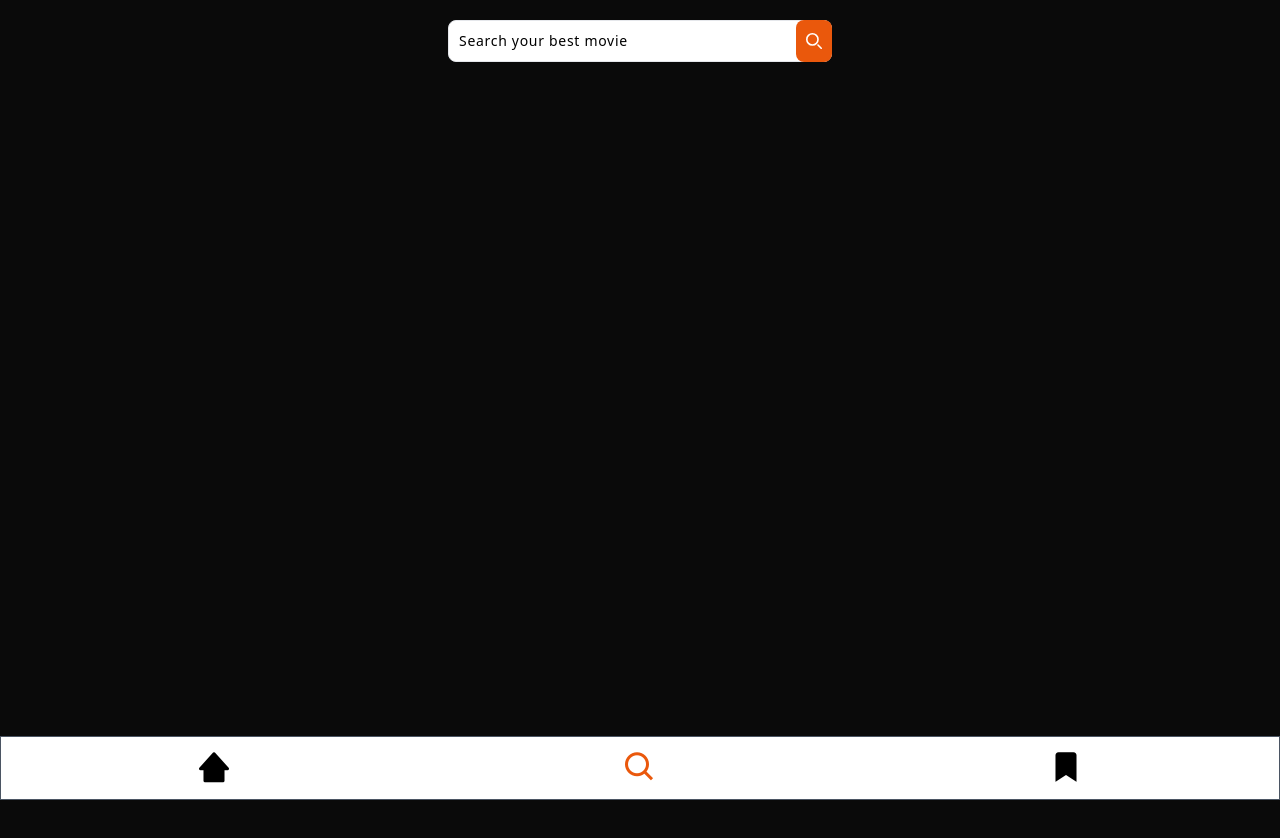
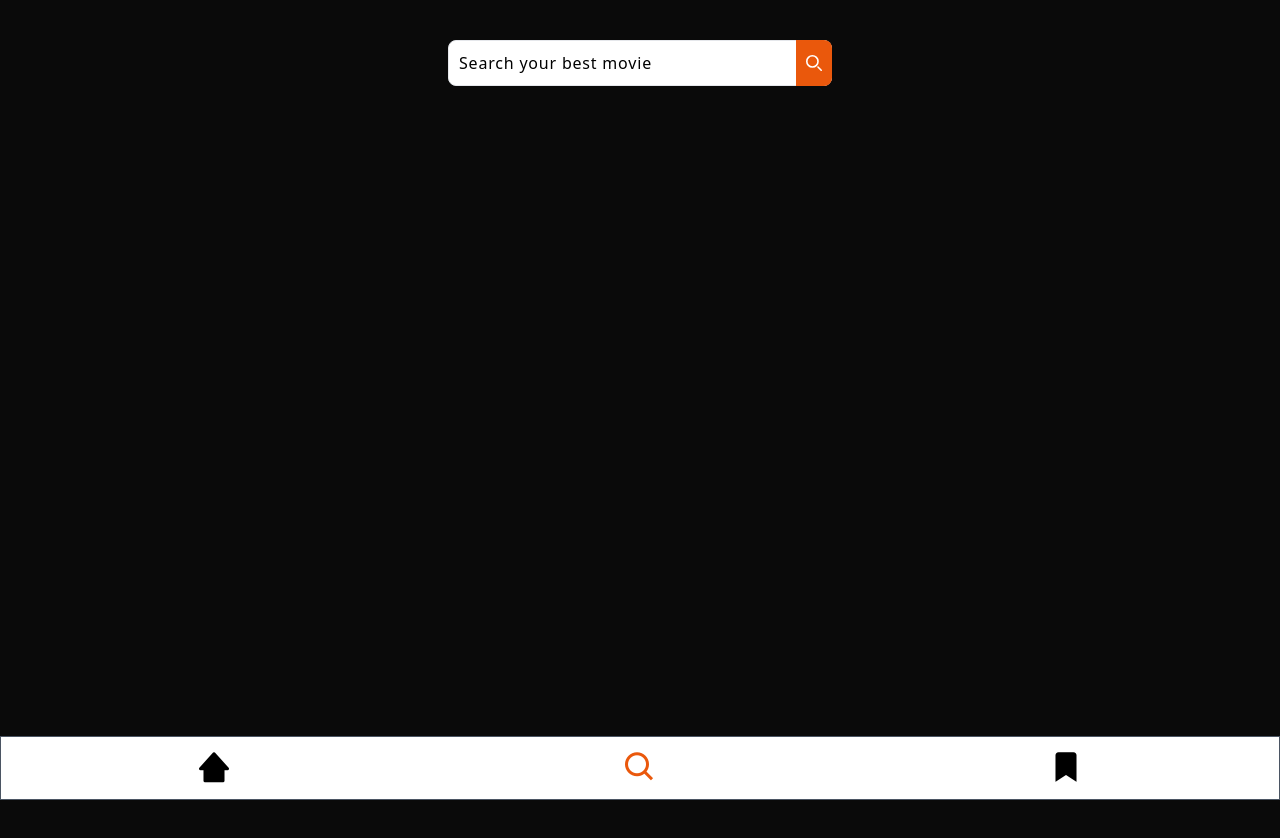
Before and after one commit to GMKRAKEN23/Front-end-Project-CrazyMovie, a React (Vite) app: page /searchmovie in a window 1280 px wide. Built offline with nearby package versions, Linux system fonts and the light colour scheme.

Commit message:
modif search

```diff
--- a/src/pages/SearchMovie/SearchBar.jsx
+++ b/src/pages/SearchMovie/SearchBar.jsx
@@ -1,9 +1,14 @@
 function SearchBar() {
     return (
-        <form className="max-w-lg mx-auto my-5">
+        <form className="max-w-lg mx-auto mt-10">
             <div className="relative w-3/4 mx-auto">
-                <input type="search" id="search-dropdown" className="block p-2.5 w-full regular tracking-wider z-20 text-sm bg-white rounded-lg border focus:border-white bg-white placeholder-black" placeholder="Search your best movie" required />
-                <button type="submit" className="absolute top-0 end-0 p-2.5 text-white font-medium h-full rounded-lg  hover:bg-orange-700 focus:outline-none bg-orange-600">
+                <input
+                type="search"
+                className="block p-2.5 w-full regular tracking-wider z-20 text-base bg-white rounded-lg border bg-white placeholder-black"
+                placeholder="Search your best movie"
+                required
+                />
+                <button type="submit" className="absolute top-0 end-0 p-2.5 text-white font-medium h-full rounded-e-lg  hover:bg-orange-700 focus:outline-none bg-orange-600">
                     <svg className="w-4 h-4" aria-hidden="true" xmlns="http://www.w3.org/2000/svg" fill="none" viewBox="0 0 20 20">
                         <path stroke="currentColor" strokeLinecap="round" strokeLinejoin="round" strokeWidth="2" d="m19 19-4-4m0-7A7 7 0 1 1 1 8a7 7 0 0 1 14 0Z" />
                     </svg>
--- a/src/pages/Watchlist/WatchList.jsx
+++ b/src/pages/Watchlist/WatchList.jsx
@@ -3,7 +3,7 @@ import NavBarBottom from "../../components/NavBarBottom/NavBarBottom";
 function WatchList(){
     return (
         <div className="w-full flex h-20 cursor-pointer justify-center items-center">
-            <h2 className="lato text-white text-xl tracking-widest font-semibold text-center">Watch list</h2>
+            <h2 className="lato text-white text-2xl tracking-widest font-semibold text-center">Watchlist</h2>
             <NavBarBottom />
         </div>
 
```
